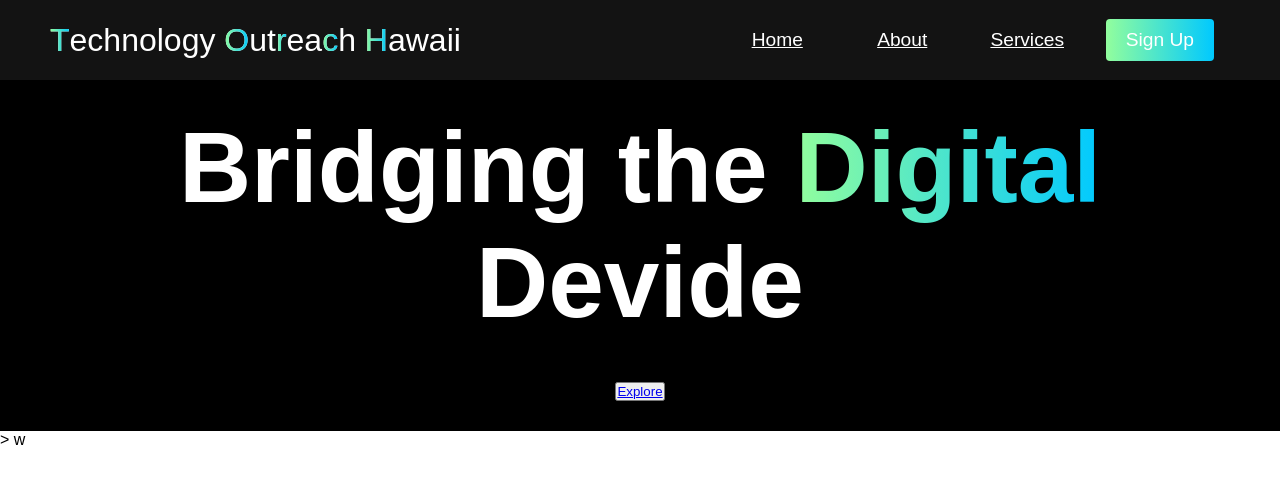
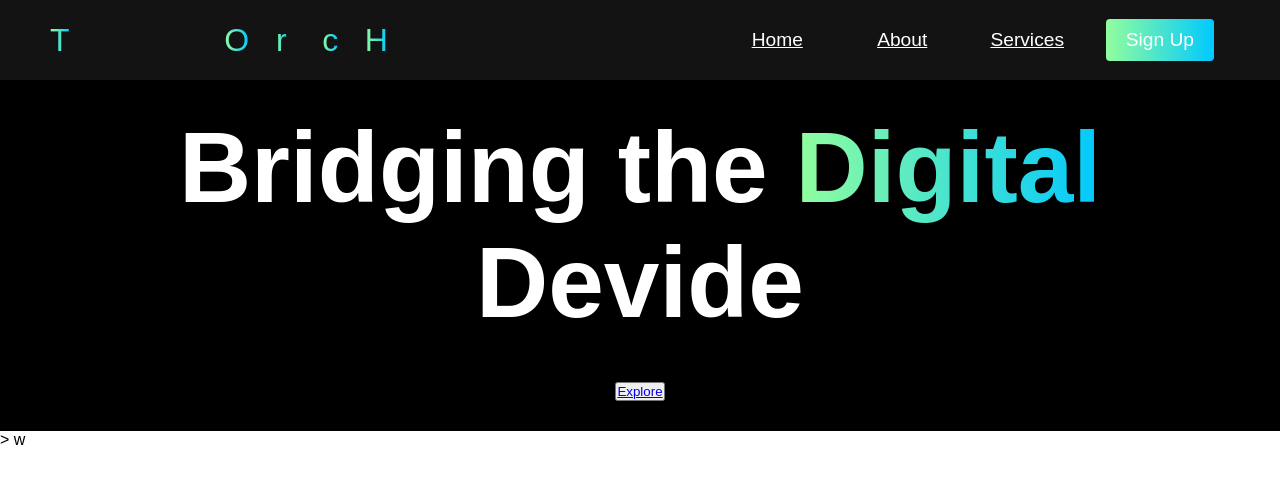
Before and after one commit to MindLesST/Torch, a plain HTML site: page index.html in a window 1280 px wide. Drawn offline with Linux system fonts and the light colour scheme.

Commit message:
Update style.css

```diff
--- a/style.css
+++ b/style.css
@@ -34,7 +34,7 @@ z-index: 999;
 }
 
 #navbar__logo {
-    background: #fff;
+    background: #131313;
     background-size: 100%;
     -webkit-background-clip: text;
     -moz-background-clip: text;
```
